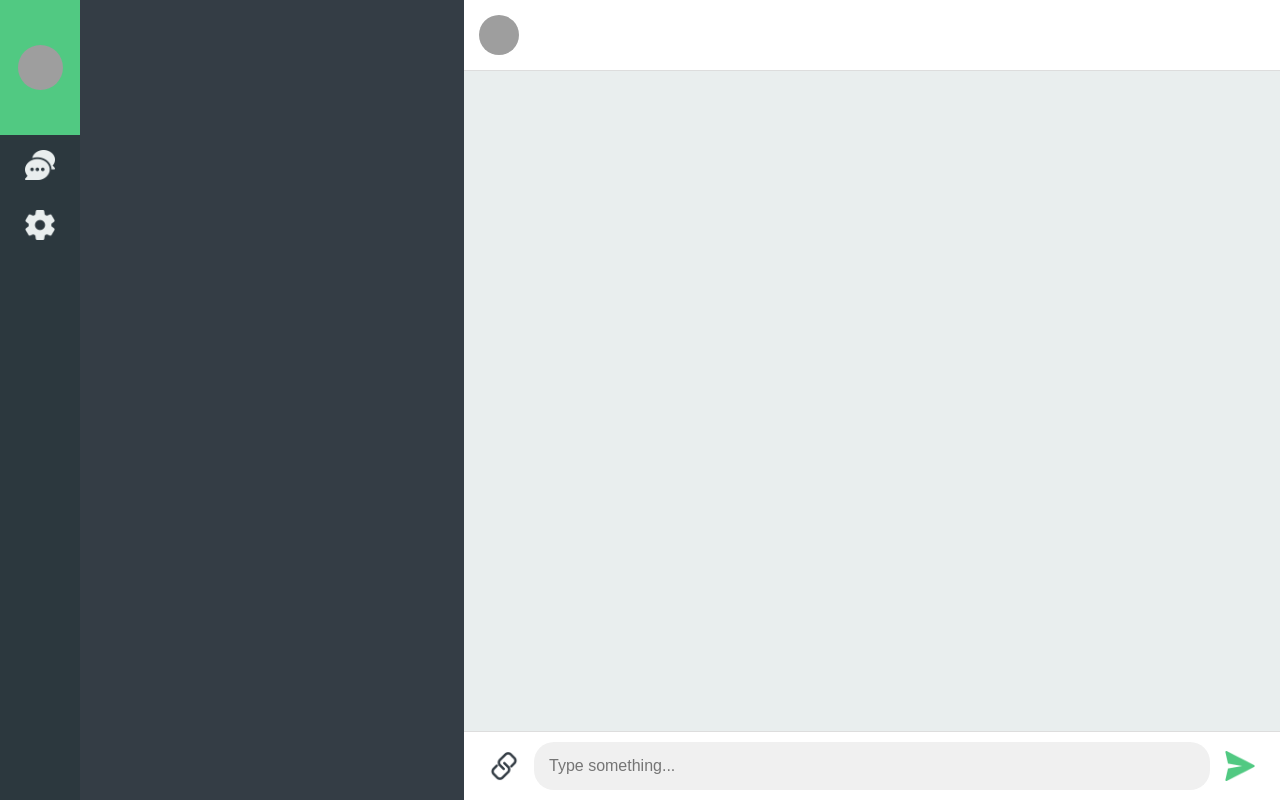
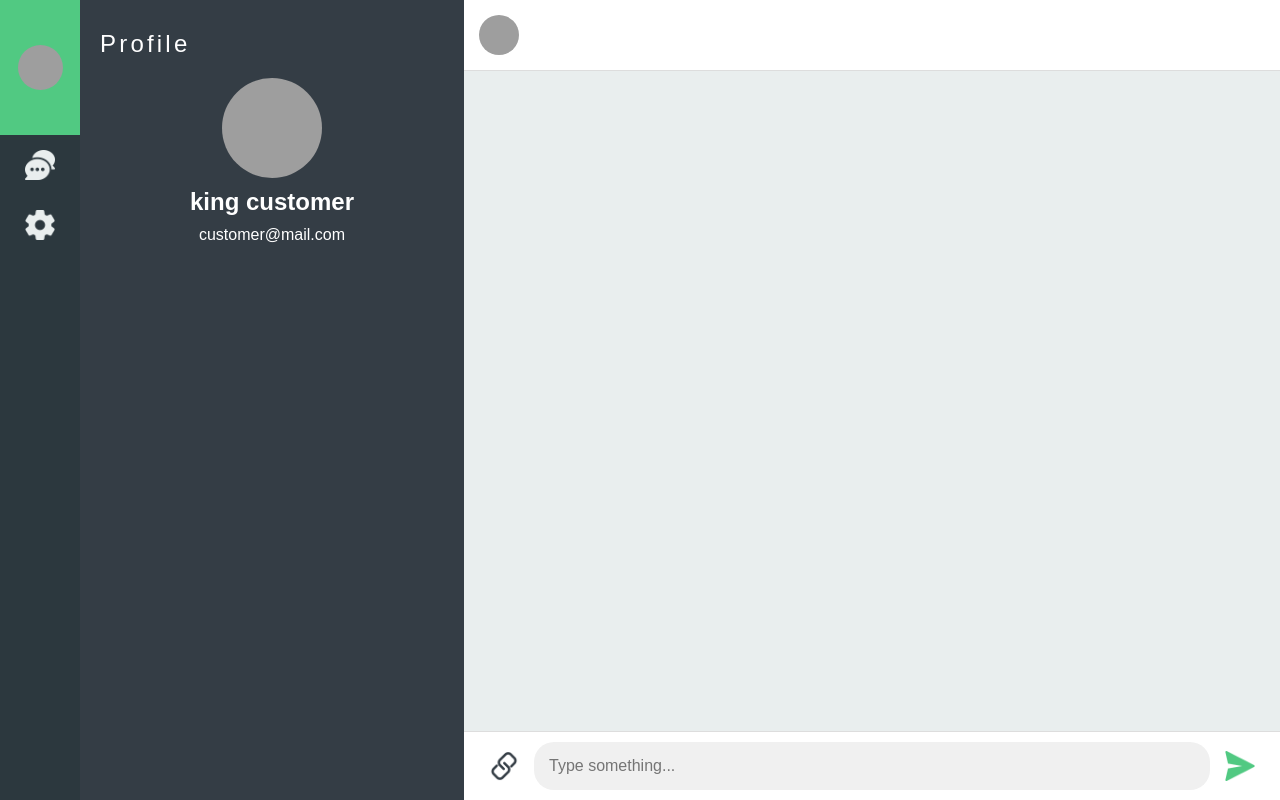
Before and after one commit to althaafka/chat-app, a React (Create React App) app: page / in a window 1280 px wide. Both pictures are taken after a click on the item 40 px from the left and 67 px from the top of the page. Built offline with nearby package versions, Linux system fonts and the light colour scheme; grey boxes are pictures that could not be loaded.

Commit message:
feat: add profile menu

```diff
--- a/src/App.js
+++ b/src/App.js
@@ -2,6 +2,7 @@ import './App.css';
 import { useState, useRef, useEffect } from 'react';
 import Navbar from './components/Navbar/Navbar';
 import ChatMenu from './components/Menu/ChatMenu';
+import ProfileMenu from './components/Menu/ProfileMenu';
 import Message from './components/Chat/Message';
 import raw_data from './data/data_long.json';
 
@@ -102,7 +103,7 @@ function App() {
       case "Settings":
         return <></>;
       case "Profile":
-        return <></>;
+        return <ProfileMenu user={user}/>;
       default:
         return <ChatMenu
           filteredItems={filteredItems}
--- a/src/components/Menu/Menu.css
+++ b/src/components/Menu/Menu.css
@@ -111,3 +111,16 @@
   background-color: var(--tertiary-color);
   transition: background-color 0.3s ease;
 }
+
+.menu-profile {
+  display: flex;
+  flex-direction: column;
+  align-items: center;
+  gap: 10px;
+}
+
+.menu-profile img {
+  border-radius: 50%;
+  width: 100px;
+  height: 100px;
+}
--- /dev/null
+++ b/src/components/Menu/ProfileMenu.js
@@ -0,0 +1,17 @@
+import React from 'react';
+import './Menu.css';
+
+const ProfileMenu = ({ user }) => {
+  return (
+    <>
+      <div className="menu-header">Profile</div>
+      <div className="menu-profile">
+        <img src={user.image_url} alt="profile"/>
+        <h2>{user.name}</h2>
+        <div>{user.id}</div>
+      </div>
+    </>
+  );
+};
+
+export default ProfileMenu;
```
